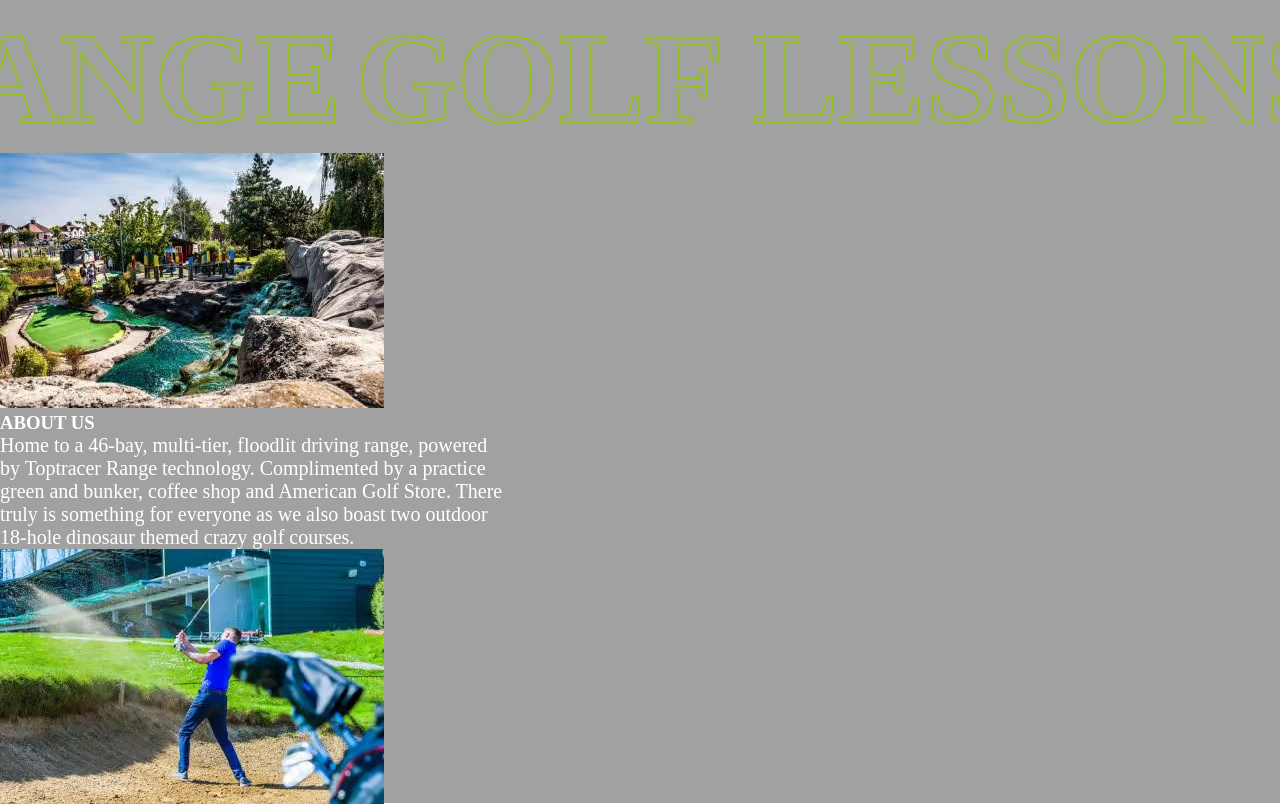
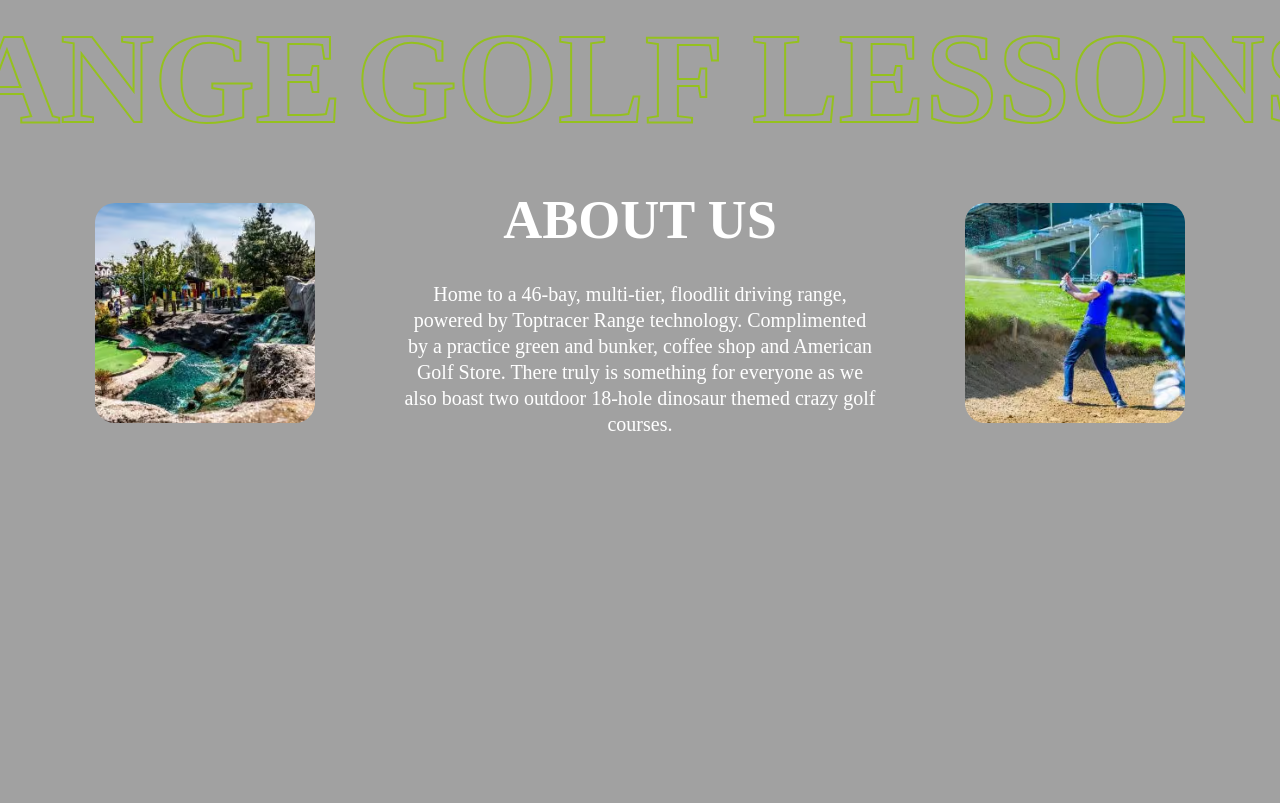
Before and after one commit to asadcodex/Golf-Club, a plain HTML site: page index.html in a window 1280 px wide. Shown: the part 797-1605 px from the top of the page. Drawn offline with nearby package versions, Linux system fonts and the light colour scheme; grey boxes are pictures that could not be loaded.

Commit message:
page 2 about us issue fixed

```diff
--- a/style.css
+++ b/style.css
@@ -159,3 +159,38 @@ video {
     transform: translateX(-100%);
   }
 }
+
+.about-us {
+  height: 40vh;
+  width: 100%;
+  /* background-color: red; */
+  display: flex;
+  padding: 0 50px;
+  align-items: center;
+  position: relative;
+  justify-content: space-around;
+}
+
+.about-us img {
+  height: 220px;
+  width: 220px;
+  border-radius: 20px;
+  object-fit: cover;
+}
+
+.about-us-in {
+  width: 40%;
+  text-align: center;
+}
+
+.about-us-in h3 {
+  font-size: 54px;
+  font-weight: 800;
+  margin-bottom: 30px;
+}
+
+.about-us-in p {
+  font-size: 20px;
+  line-height: 26px;
+  width: 100%;
+}
```
